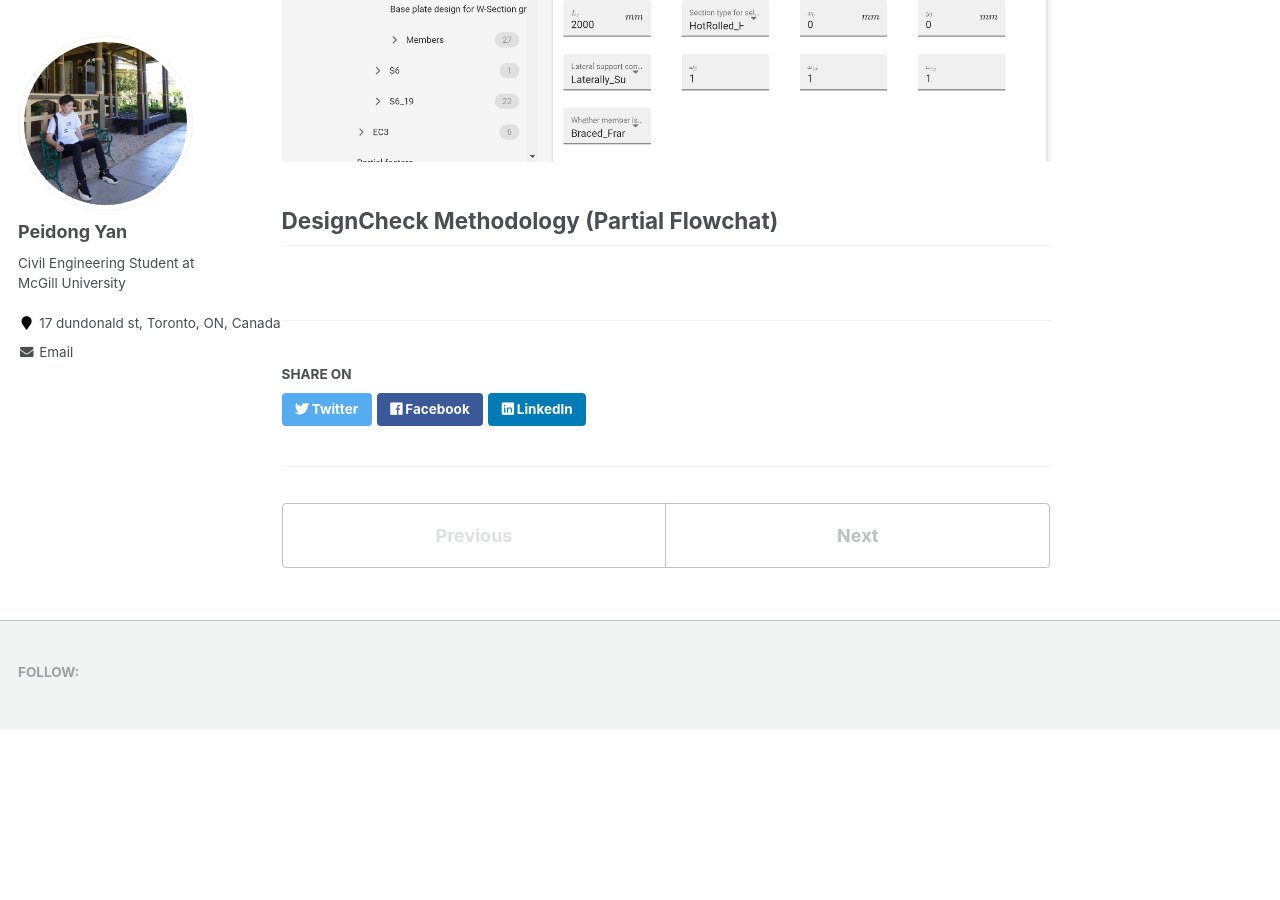
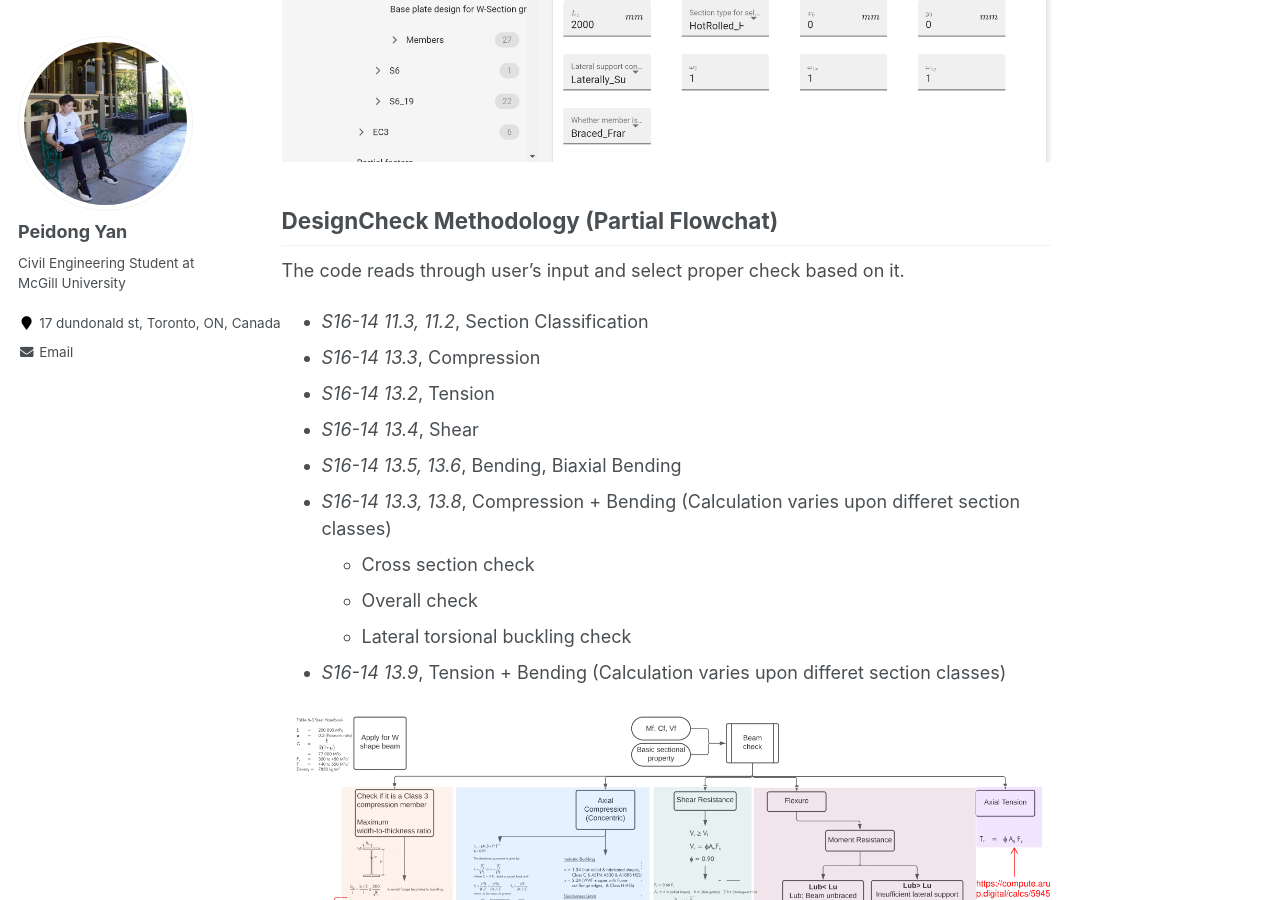
Before and after one commit to LorenYan98/LY.github.io, a Jekyll site: the page built from _portfolio/portfolio-1.md, in a window 1280 px wide and 900 px high, scrolled down 1178 px. Built offline with Jekyll 4.4.1, drawn with Linux system fonts in a browser that asks for light colours; before the commit the page ends 1908 px from its top, so only the background shows below that.

Commit message:
Update portfolio-1.md

```diff
--- a/_portfolio/portfolio-1.md
+++ b/_portfolio/portfolio-1.md
@@ -23,3 +23,17 @@ The code requires the user to input section properties and loading condition alo
 
 DesignCheck Methodology (Partial Flowchat)
 ---
+
+The code reads through user's input and select proper check based on it.
+* _S16-14 11.3, 11.2_, Section Classification
+* _S16-14 13.3_, Compression
+* _S16-14 13.2_, Tension
+* _S16-14 13.4_, Shear
+* _S16-14 13.5, 13.6_, Bending, Biaxial Bending
+* _S16-14 13.3, 13.8_, Compression + Bending (Calculation varies upon differet section classes)
+    * Cross section check
+    * Overall check
+    * Lateral torsional buckling check
+* _S16-14 13.9_, Tension + Bending (Calculation varies upon differet section classes)
+
+<img src='/LY.github.io/images/flowchart.png'>
```
